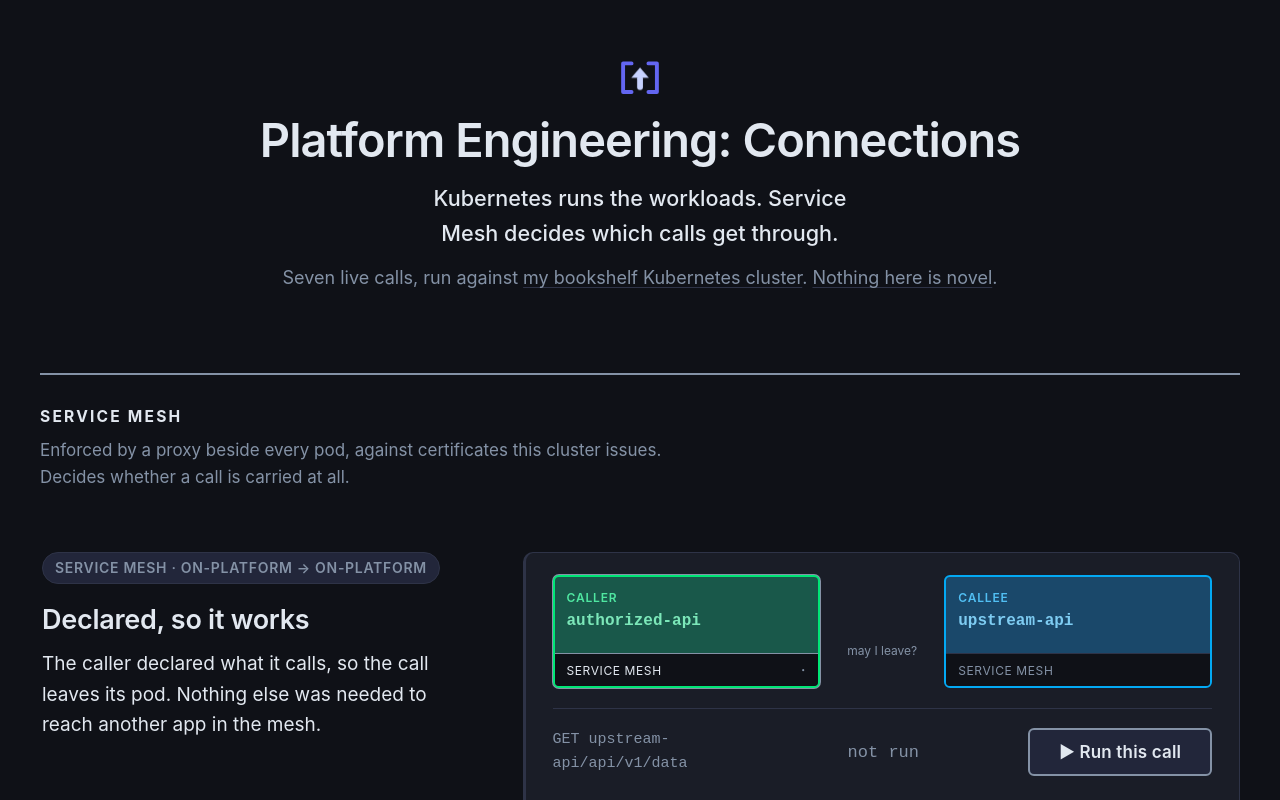
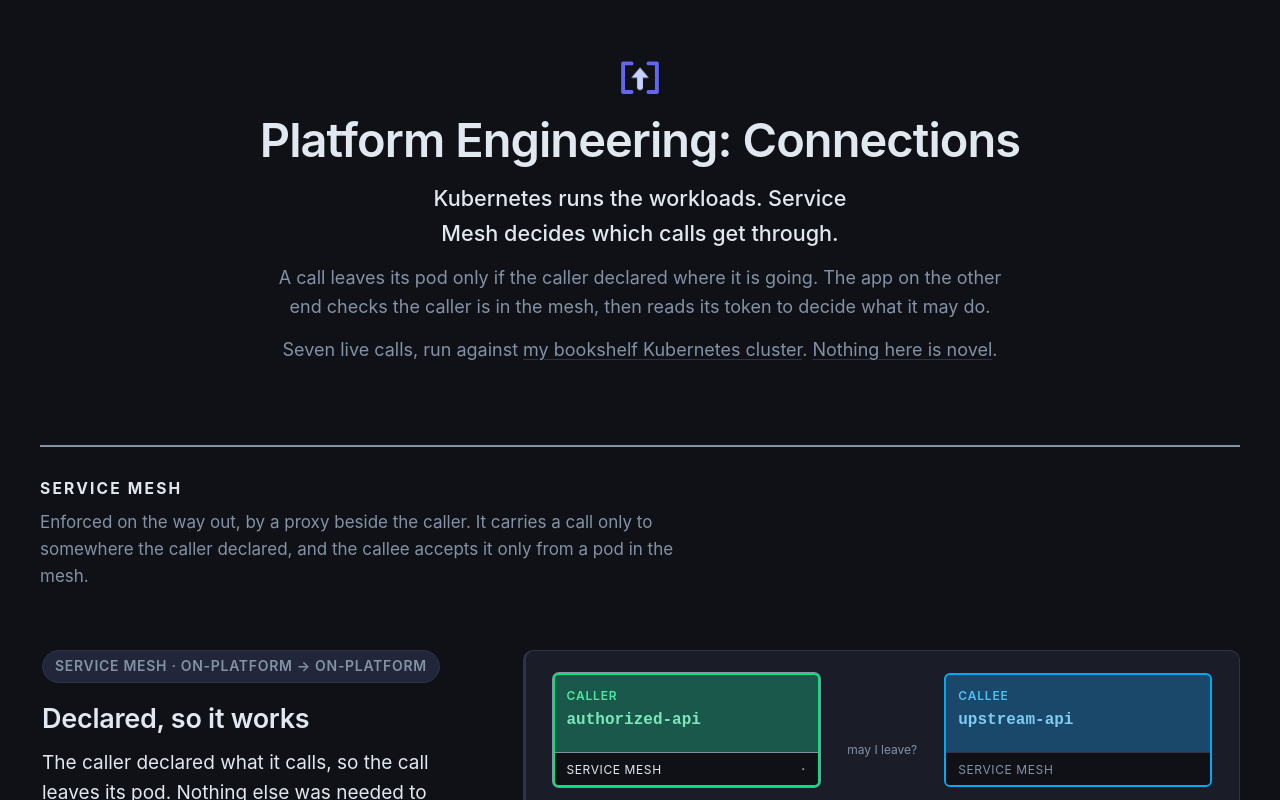
Before and after one commit to cujarrett/platform-connections-demo, an Angular app in the folder spa/: page / in a window 1280 px wide. Shown: the top 800 px of the page. Built offline with nearby package versions, Linux system fonts and the light colour scheme.

Commit message:
docs: state the connection rule up front

```diff
--- a/spa/src/app/app.ts
+++ b/spa/src/app/app.ts
@@ -94,6 +94,10 @@ interface Result {
         <h1><app-launchpad-mark [animate]="true" />Platform Engineering: Connections</h1>
         <p class="lede">
           Kubernetes runs the workloads. Service Mesh decides which calls get through.
+        </p>
+        <p class="sub">
+          A call leaves its pod only if the caller declared where it is going. The app on the other
+          end checks the caller is in the mesh, then reads its token to decide what it may do.
         </p>
         <p class="sub">
           Seven live calls, run against
--- a/spa/src/app/cases.ts
+++ b/spa/src/app/cases.ts
@@ -118,7 +118,7 @@ export const CASES: Case[] = [
     section: {
       label: "Service mesh",
       blurb:
-        "Enforced by a proxy beside every pod, against certificates this cluster issues. Decides whether a call is carried at all.",
+        "Enforced on the way out, by a proxy beside the caller. It carries a call only to somewhere the caller declared, and the callee accepts it only from a pod in the mesh.",
     },
     kind: "service mesh · on-platform → on-platform",
     title: "Declared, so it works",
--- a/spa/src/app/topology-map.ts
+++ b/spa/src/app/topology-map.ts
@@ -204,7 +204,7 @@ export const SCENARIOS: Scenario[] = [
         to: "argocd",
         label: "one file",
         kind: "declared",
-        text: "A team commits an Api resource naming what it needs and who may call it. That file is the only thing anyone writes by hand.",
+        text: "A team commits an Api resource naming what it needs, what it calls, and who holds its interfaces. That file is the only thing anyone writes by hand.",
         who: "Written by the <b>app team</b>. No ticket, no queue, no console.",
         tokenName: "What was asked for",
         claims: [
```
